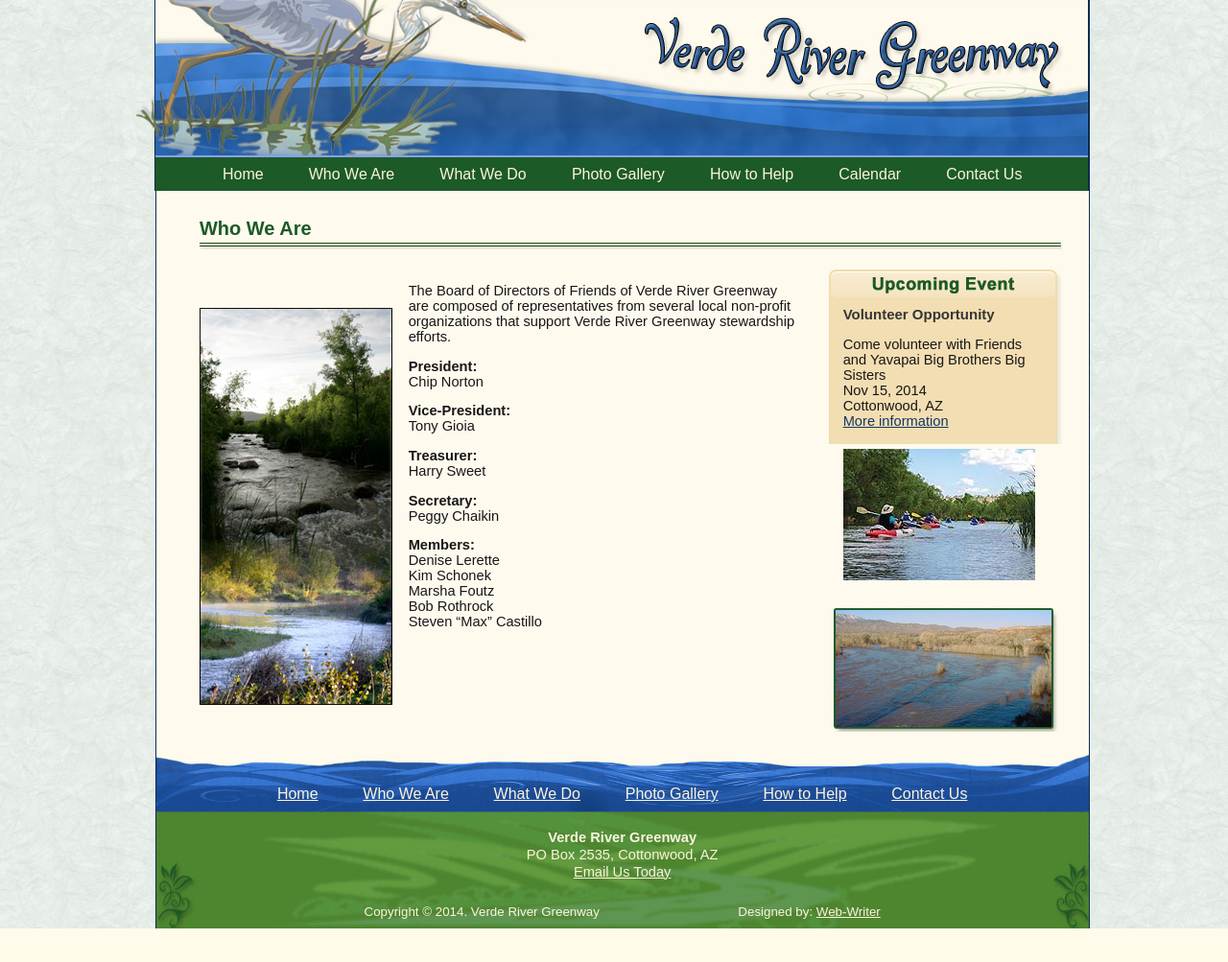
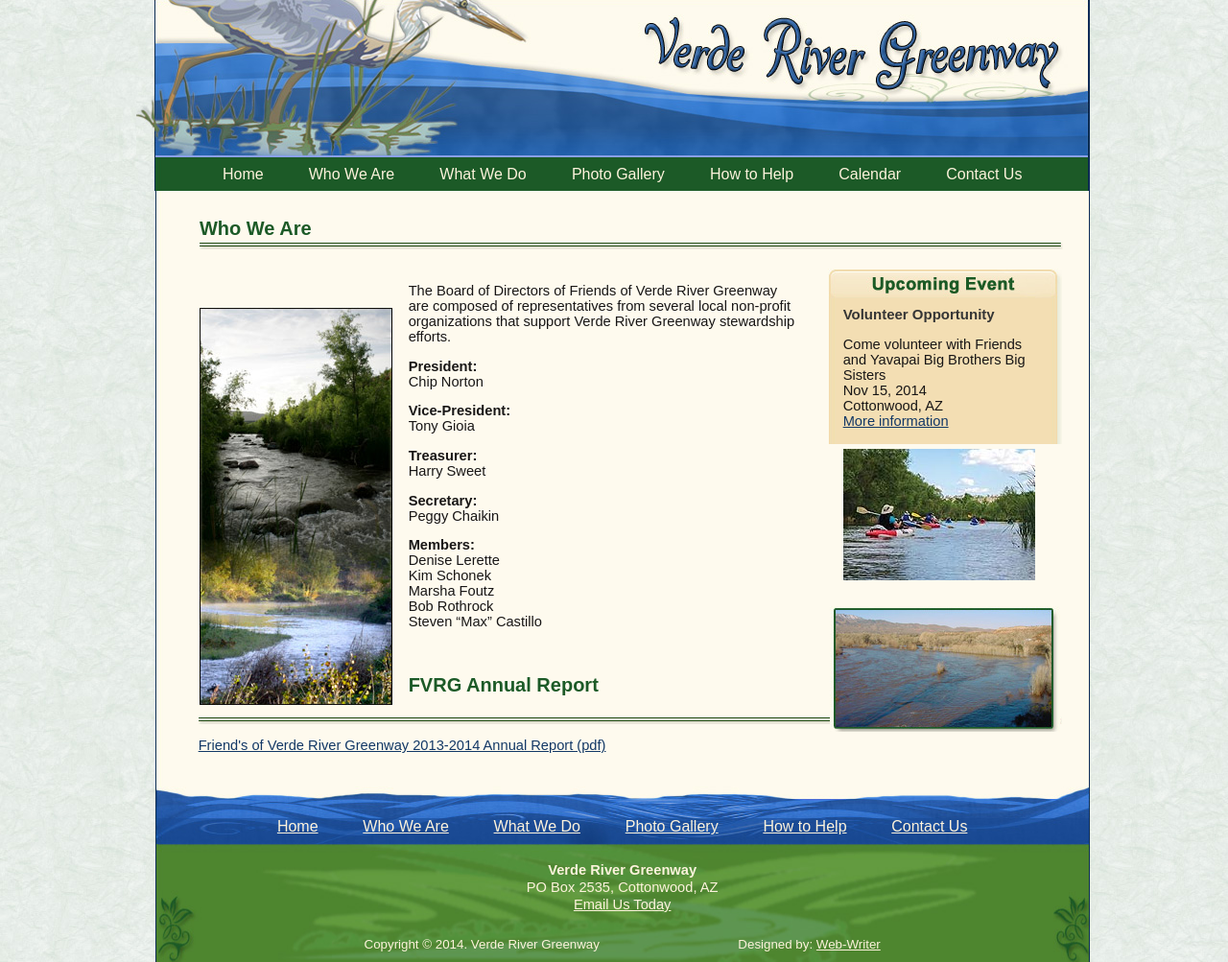
Before and after one commit to rsmb/FVRG-Old-Site, a PHP site: page /who-we-are.php in a window 1280 px wide. Shown: the part 64-1067 px from the top of the page at 96% size. Before the commit the page ends 1032 px from the top, so only its background shows below. Run offline with PHP 8.4, Linux system fonts and the light colour scheme.

Commit message:
Added 2013-2014 Annual Report

```diff
--- a/www/who-we-are.php
+++ b/www/who-we-are.php
@@ -5,80 +5,42 @@
 	$pagedesc = '';
 ?>
 
-
-
 <!DOCTYPE html PUBLIC "-//W3C//DTD XHTML 1.0 Transitional//EN" "http://www.w3.org/TR/xhtml1/DTD/xhtml1-transitional.dtd">
-
 <html xmlns="http://www.w3.org/1999/xhtml">
-
 <head>
-
 	<meta http-equiv="Content-Type" content="text/html; charset=UTF-8" />
-
 	<link href="css/pageinfo.css" rel="stylesheet" type="text/css" />
-
-
-
 	<?php include ("_includes/metatags.php"); ?>
-
 </head>
 
-
-
-
-
 <body>
-
-
-
 	<?php
-
 		$a_browser_data = browser_detection('full');
-
 		if ( $a_browser_data[0] == 'ie' && $a_browser_data[1] <= 6)
-
 			{
-
-	echo "The site is designed for Microsoft Internet Explorer 7+. To download IE 7, please click <a href=\"http://www.microsoft.com/downloads/details.aspx?familyid=9AE91EBE-3385-447C-8A30-081805B2F90B&amp;displaylang=en\" target=\"_blank\">here</a>.<br><br>";
-
+				echo "The site is designed for Microsoft Internet Explorer 7+. To download IE 7, please click
+					<a href=\"http://www.microsoft.com/downloads/details.aspx?familyid=9AE91EBE-3385-447C-8A30-081805B2F90B&amp;displaylang=en\"
+					target=\"_blank\">here</a>.<br><br>";
 			}
-
 	?>
 
-
-
-<div id="page-top"><img src="images/bird-top.jpg" alt="Arizona&rsquo;s last free-flowing rivers" width="359" height="63" border="0" align="top" /></div>
-
-
+	<div id="page-top">
+		<img src="images/bird-top.jpg" alt="Arizona&rsquo;s last free-flowing rivers" width="359" height="63" border="0" align="top" />
+	</div>
 
 	<div id="page-container">
-
-
-
 		<div id="lefttop">
-
     	<img src="images/leftuppercorner.jpg" alt="Friends of Verde River " width="19" height="62" border="0" align="bottom" />
-
     </div>
 
-
-
 		<div id="content-container">
-
    	  <img src="images/header.jpg" alt="Verde River Greenway" width="974" height="165" border="0" align="top" usemap="#home" />
-
    		<map name="home" id="home">
-
    		  <area shape="rect" coords="502,12,950,98" href="index.php" />
-
      	</map>
 
-
-
 			<div id="interface">
-
    	 	 	<?php include ("_includes/interfacebar.php"); ?>
-
     	</div>
 
     <div id="header">
@@ -120,6 +82,14 @@ if ( $a_browser_data[0] == 'ie' && $a_browser_data[1] <= 6)
         Steven &ldquo;Max&rdquo; Castillo</p>
 
       <br />
+
+			<br />
+
+			<h1>FVRG Annual Report</h1>
+
+			<img src="images/header-lines.jpg" width="900" height="8" border="0" align="top" />
+
+				<p><a href="PDFs/FVRG Annual Report 2013.2014.pdf">Friend's of Verde River Greenway 2013-2014 Annual Report (pdf)</a></p>
 
       </div>
 
```
Also changed, not shown: www/catchallinfo_show.php (+0 -12 lines), 1 other file. Lines whose indentation alone changed are shown as unchanged.
